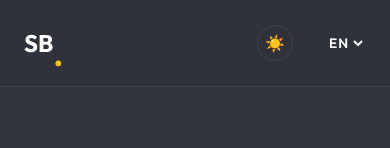
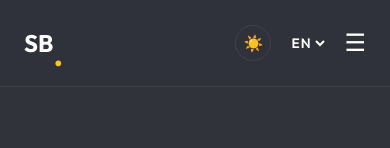
Before and after one commit to SebastianBolivar01/portfolio_sebastian, a Next.js app: page / in a window 390 px wide. Shown: the top 148 px of the page. Built offline with nearby package versions, Linux system fonts and the light colour scheme.

Commit message:
feat: implement burger menu for mobile navigation

```diff
--- a/app/components/Header.tsx
+++ b/app/components/Header.tsx
@@ -1,5 +1,6 @@
 "use client";
 
+import { useState } from "react";
 import { Lang } from "../i18n";
 
 interface HeaderProps {
@@ -19,18 +20,24 @@ export default function Header({
   toggleTheme,
   handleLangChange
 }: HeaderProps) {
+  const [isMenuOpen, setIsMenuOpen] = useState(false);
+
+  const toggleMenu = () => setIsMenuOpen(!isMenuOpen);
+
   return (
     <header className="nav-header">
       <div className="nav-container">
         <a href="#" className="nav-logo">SB<span className="dot">.</span></a>
 
-        <nav className="nav-links">
-          <a href="#">{t.navHome}</a>
-          <a href="#services">{t.navServices}</a>
-          <a href="#portfolios">{t.navPortfolios}</a>
-          <a href="#freelance">{t.navFreelance}</a>
-          <a href="#contact">{t.navContact}</a>
+        <div className={`nav-links ${isMenuOpen ? 'active' : ''}`}>
+          <a href="#" onClick={() => setIsMenuOpen(false)}>{t.navHome}</a>
+          <a href="#services" onClick={() => setIsMenuOpen(false)}>{t.navServices}</a>
+          <a href="#portfolios" onClick={() => setIsMenuOpen(false)}>{t.navPortfolios}</a>
+          <a href="#freelance" onClick={() => setIsMenuOpen(false)}>{t.navFreelance}</a>
+          <a href="#contact" onClick={() => setIsMenuOpen(false)}>{t.navContact}</a>
+        </div>
 
+        <div className="nav-actions">
           {mounted && (
             <>
               <button
@@ -49,7 +56,10 @@ export default function Header({
               </select>
             </>
           )}
-        </nav>
+          <button className="burger-menu" onClick={toggleMenu} aria-label="Toggle Menu">
+            {isMenuOpen ? '✕' : '☰'}
+          </button>
+        </div>
       </div>
     </header>
   );
--- a/app/globals.css
+++ b/app/globals.css
@@ -182,8 +182,21 @@ h1, h2, h3, h4, .title-font { font-family: var(--font-outfit), sans-serif; }
 /* Footer */
 footer { text-align: center; padding: 30px; font-size: 0.85rem; color: var(--text-muted); background: var(--bg-secondary); }
 
+.nav-actions { display: flex; align-items: center; gap: 16px; }
+.burger-menu { display: none; background: transparent; border: none; color: var(--text-primary); font-size: 1.5rem; cursor: pointer; }
+
 /* Responsive adjustments */
 @media (max-width: 900px) {
+  .burger-menu { display: block; }
+  .nav-links {
+    position: fixed; top: 0; right: -100%; width: 250px; height: 100vh;
+    background: var(--nav-bg); backdrop-filter: blur(10px);
+    flex-direction: column; justify-content: center; align-items: center;
+    transition: 0.3s ease; z-index: 99;
+  }
+  .nav-links.active { right: 0; }
+  .nav-links a { display: block; font-size: 1.2rem; }
+
   .hero { flex-direction: column; text-align: center; padding-top: 140px; gap: 50px; justify-content:flex-start;}
   .hero-col { align-items: center !important; }
   .hero-col-right { max-width: 100%; text-align:center; }
```
